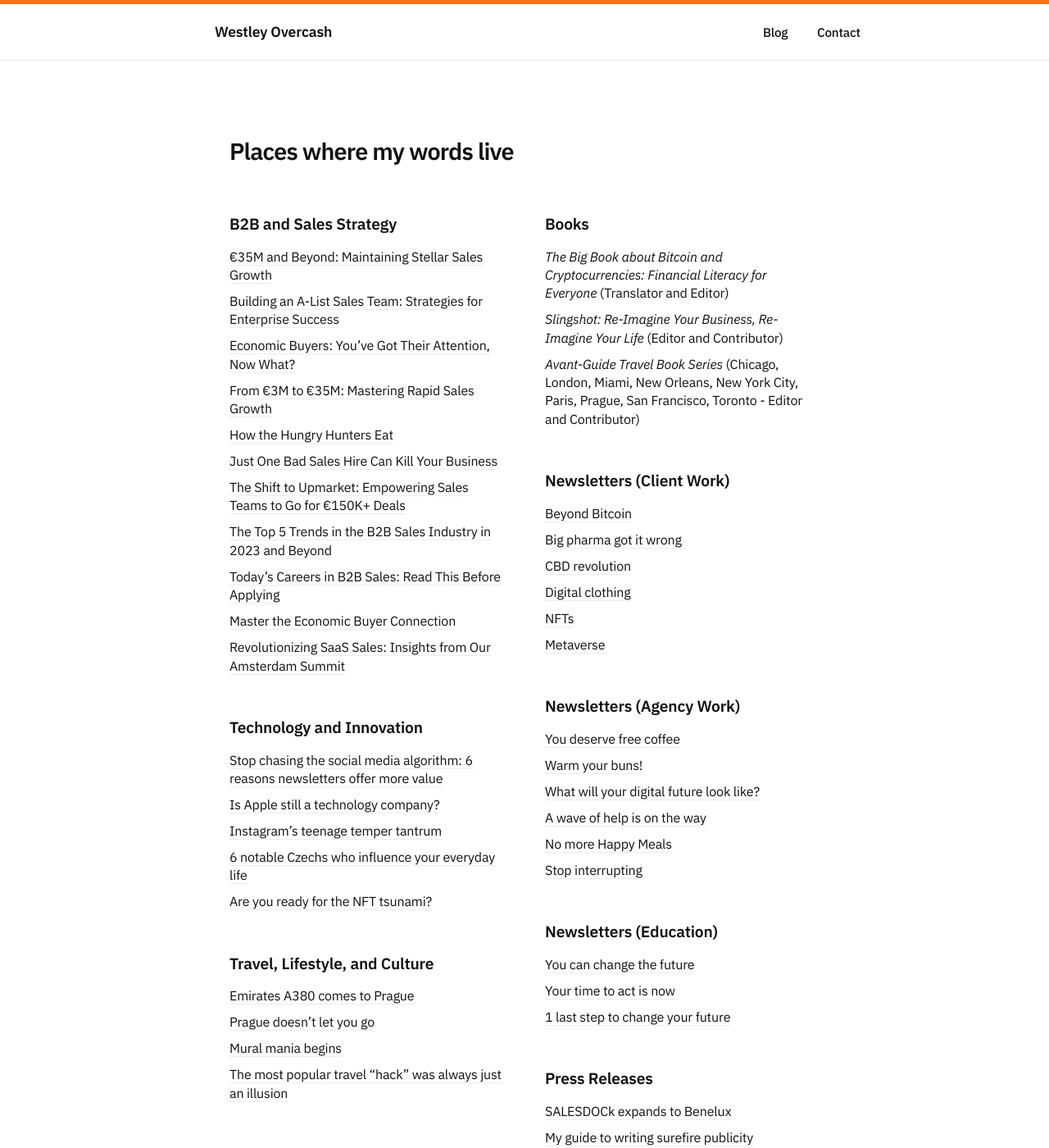
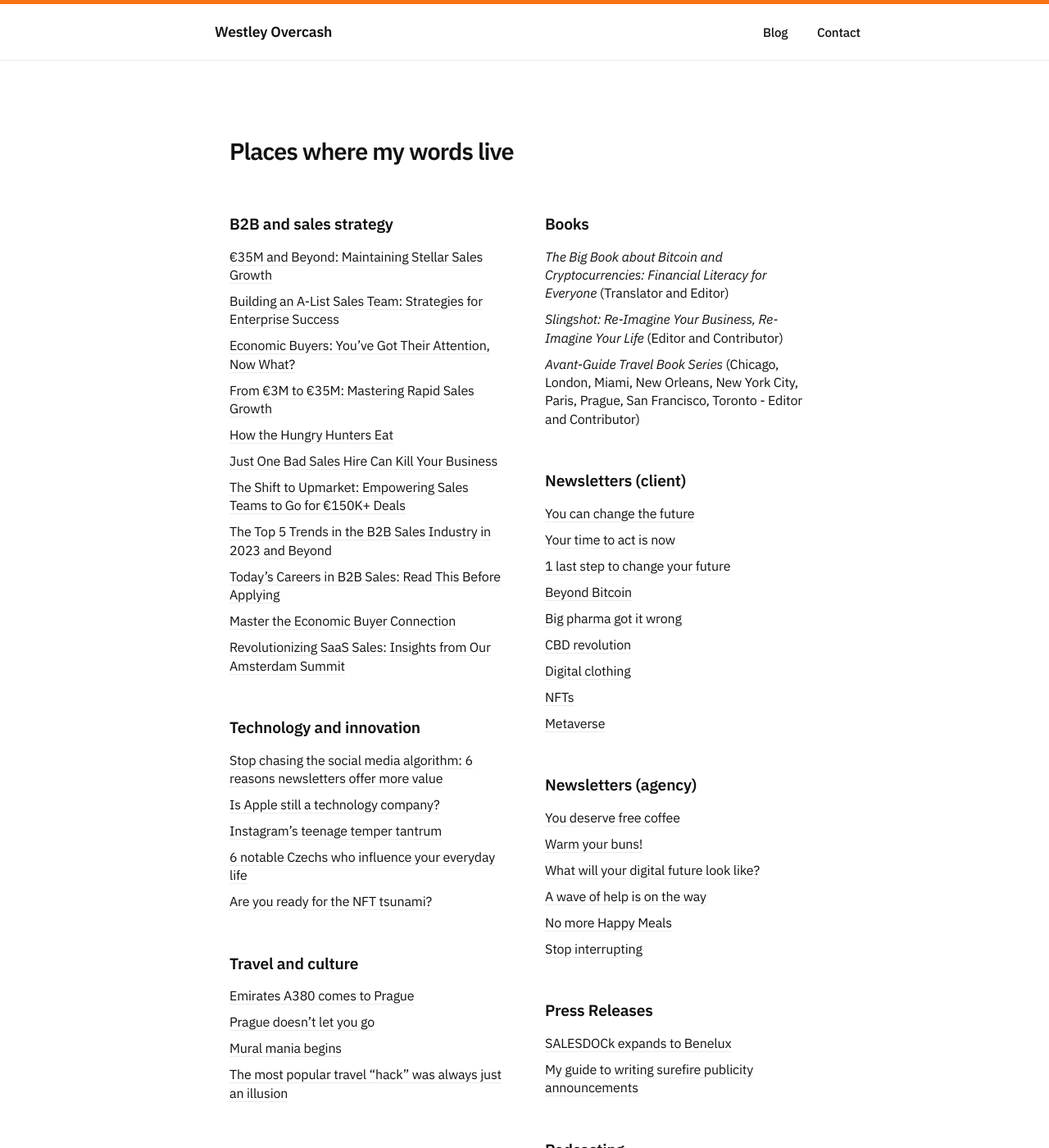
Before and after one commit to westleyovercash/westleyovercash.github.io, a Jekyll site: the page built from index.md, in a window 1280 px wide and 1400 px high, scrolled down 1437 px. Shown: the whole window at 82% size. Built offline with Jekyll 4.4.1, drawn with Linux system fonts in a browser that asks for light colours; some of the changed text lies outside the part shown.

Commit message:
Update index.md

```diff
--- a/index.md
+++ b/index.md
@@ -57,7 +57,7 @@ I send occasional letters expanding on these stories. Leave your email to get yo
 
 <div class="portfolio-col" markdown="1">
 
-### B2B and Sales Strategy
+### B2B and sales strategy
 * [€35M and Beyond: Maintaining Stellar Sales Growth](https://drive.google.com/file/d/18PKTIIWaPK8QsfZXt_Gr_AQt0TJ7VPsF/view?usp=sharing)
 * [Building an A-List Sales Team: Strategies for Enterprise Success](https://drive.google.com/file/d/14r6u8EB_2qqgD1HyT8nqIZiCVhgx6vEX/view?usp=sharing)
 * [Economic Buyers: You've Got Their Attention, Now What?](https://drive.google.com/file/d/1lpJ2y_TgkNoolDvnm47qLMZA_flFx3EM/view?usp=sharing)
@@ -70,14 +70,14 @@ I send occasional letters expanding on these stories. Leave your email to get yo
 * [Master the Economic Buyer Connection](https://drive.google.com/file/d/1laQYFQDjz_pS0tAZJcPnox3fwt-MvU_Z/view?usp=sharing)
 * [Revolutionizing SaaS Sales: Insights from Our Amsterdam Summit](https://drive.google.com/file/d/1CA6V5cchKsU1e5t3Tp41_TBXV3OVhGFc/view?usp=sharing)
 
-### Technology and Innovation
+### Technology and innovation
 * [Stop chasing the social media algorithm: 6 reasons newsletters offer more value](/writing/stop-chasing-the-social-media-algorithm)
 * [Is Apple still a technology company?](/writing/is-apple-still-a-technology-company)
 * [Instagram's teenage temper tantrum](/writing/instagrams-teenage-temper-tantrum)
 * [6 notable Czechs who influence your everyday life](/writing/6-notable-czechs-who-influence-your-everyday-life)
 * [Are you ready for the NFT tsunami?](/writing/are-you-ready-for-the-nft-tsunami)
 
-### Travel, Lifestyle, and Culture
+### Travel and culture
 * [Emirates A380 comes to Prague](/writing/emirates-a380-comes-to-prague)
 * [Prague doesn't let you go](/writing/prague-doesnt-let-you-go)
 * [Mural mania begins](/writing/mural-mania-begins)
@@ -92,7 +92,10 @@ I send occasional letters expanding on these stories. Leave your email to get yo
 * *Slingshot: Re-Imagine Your Business, Re-Imagine Your Life* (Editor and Contributor)
 * *Avant-Guide Travel Book Series* (Chicago, London, Miami, New Orleans, New York City, Paris, Prague, San Francisco, Toronto - Editor and Contributor)
 
-### Newsletters (Client Work)
+### Newsletters (client)
+* [You can change the future](https://drive.google.com/file/d/1eZf_gnved8CkKzwERby5Q3H5QlkhMX0y/view?usp=sharing)
+* [Your time to act is now](https://drive.google.com/file/d/1BzA3QGhSyhvTFxO-wANtyjOhrgRpBup7/view?usp=sharing)
+* [1 last step to change your future](https://drive.google.com/file/d/13iG2_sGVY4LMsXpeynslS-Ko1wJ3ZyzM/view?usp=sharing)
 * [Beyond Bitcoin](https://drive.google.com/file/d/1Knab998R3lIDvNAc3EwjzWxJ8x1zMPfJ/view?usp=sharing)
 * [Big pharma got it wrong](https://drive.google.com/file/d/1fMCkyMvANiQYEPY46Y4zUWrzqTY155DP/view?usp=share_link)
 * [CBD revolution](https://drive.google.com/file/d/11dXc_P-5ZOtWM_vAHGKIHrGrzrzNWD4X/view?usp=sharing)
@@ -100,7 +103,7 @@ I send occasional letters expanding on these stories. Leave your email to get yo
 * [NFTs](https://drive.google.com/file/d/1rbUdT-EQDULtcyRcFkBGLGAve2SPYVqX/view?usp=sharing)
 * [Metaverse](https://drive.google.com/file/d/1fEmhH7zb3KYRlRdOWsSjuhgEXuqLt8qD/view?usp=sharing)
 
-### Newsletters (Agency Work)
+### Newsletters (agency)
 * [You deserve free coffee](https://drive.google.com/file/d/1FL2HwegikLnZO0k_Oz54EbhvkWhPxpdu/view?usp=sharing)
 * [Warm your buns!](https://drive.google.com/file/d/1bYMDZ-aB5-SCzfxLxvjci2YHrsejipmY/view?usp=sharing)
 * [What will your digital future look like?](https://drive.google.com/file/d/10kPrselyGvk9-4eSWx1EPk4z67gs_O40/view?usp=sharing)
@@ -108,17 +111,12 @@ I send occasional letters expanding on these stories. Leave your email to get yo
 * [No more Happy Meals](https://drive.google.com/file/d/1ALvVlaKHFnMSGHF-L7BAi654ye60iO6t/view?usp=sharing)
 * [Stop interrupting](https://drive.google.com/file/d/1yPQqDH-upSxqr6QobgBy4rbpHV5kG55D/view?usp=sharing)
 
-### Newsletters (Education)
-* [You can change the future](https://drive.google.com/file/d/1eZf_gnved8CkKzwERby5Q3H5QlkhMX0y/view?usp=sharing)
-* [Your time to act is now](https://drive.google.com/file/d/1BzA3QGhSyhvTFxO-wANtyjOhrgRpBup7/view?usp=sharing)
-* [1 last step to change your future](https://drive.google.com/file/d/13iG2_sGVY4LMsXpeynslS-Ko1wJ3ZyzM/view?usp=sharing)
-
 ### Press Releases
 * [SALESDOCk expands to Benelux](https://drive.google.com/file/d/1pwISRCPCL2GyfnK7VjUuL4kjfGkIpmjQ/view?usp=sharing)
-* [My guide to writing surefire publicity announcements](/s/Guide-to-writing-surefire-publicity-announcements.pdf)
+* [My guide to writing surefire publicity announcements](https://drive.google.com/file/d/0B5XxCEn6SiJ5N2tOcDctWWt5R0k/view?usp=sharing&resourcekey=0-uRJZxtvdDJR0Z4AuY6TzPA)
 
 ### Podcasting
-* [Listen to sample content](https://drive.google.com/file/d/1l877T9pqRdJqUUhVgxbMXZMBkcsb10Be/view?usp=share_link)
+* [What I sound like](https://drive.google.com/file/d/1l877T9pqRdJqUUhVgxbMXZMBkcsb10Be/view?usp=share_link)
 
 ### Translations
 * [Artificial Intelligence Is Returning Business to Traditional Soft Skills](https://drive.google.com/file/d/1L2Cf2OKvOyv5vbA1prcvax72u73qwSNs/view?usp=share_link)
```
